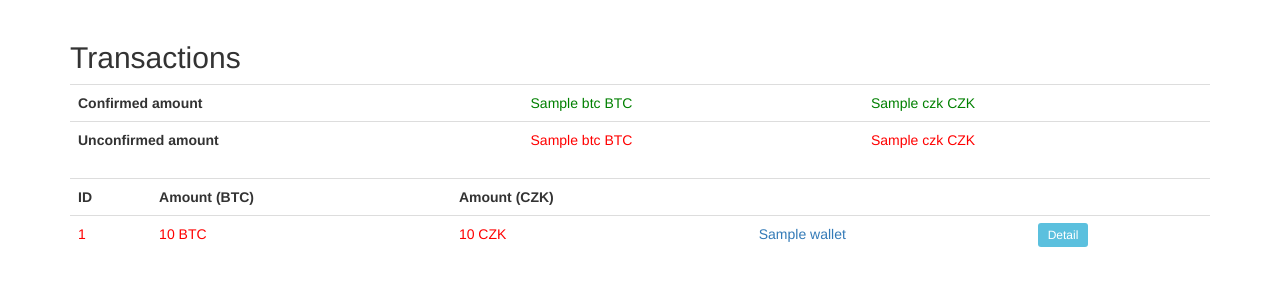
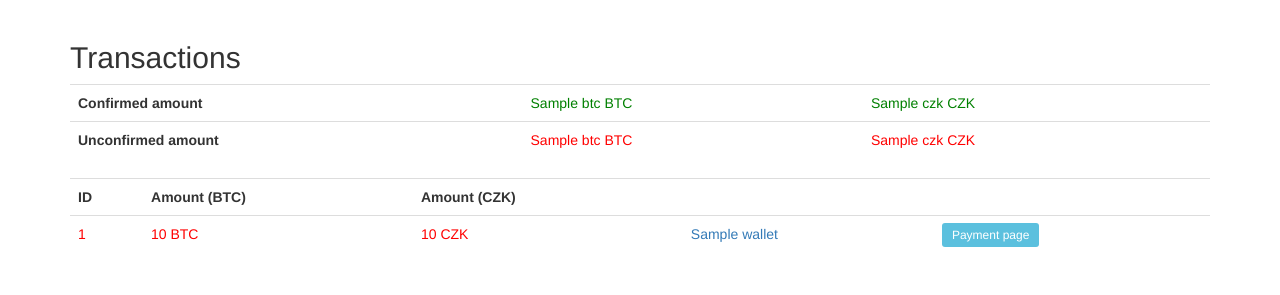
Before and after one commit to ondrejsika/mbp, a Django app: template profile/templates/profile/detail.html in a window 1280 px wide. Shown: the part 288-583 px from the top of the page. Run offline with Django 3.2, Linux system fonts and the light colour scheme; the template is opened without the code that fills it: most values are stand-ins (such as "Sample title", 1, 10 or a date in 2020); some libraries are stand-ins or nearby versions.

Commit message:
rename tr detail -> payment

```diff
--- a/profile/templates/profile/detail.html
+++ b/profile/templates/profile/detail.html
@@ -53,7 +53,7 @@
                         <td>{{ tr.amount_btc }} BTC</td>
                         <td>{{ tr.amount_czk }} CZK</td>
                         <td><a target="_blank" href="https://blockchain.info/address/{{ tr.wallet }}">{{ tr.wallet }}</a></td>
-                        <td><a target="_blank" href="{% url 'tr:detail' tr.token %}" class="btn-sm btn-info">Detail</a></td>
+                        <td><a target="_blank" href="{% url 'tr:payment' tr.token %}" class="btn-sm btn-info">Payment page</a></td>
                     </tr>
                 {% endfor %}
             </table>
--- a/transaction/models.py
+++ b/transaction/models.py
@@ -60,4 +60,4 @@ class Transaction(models.Model):
 
 
     def url(self):
-        return settings.ORIGIN + reverse('tr:detail', args=(self.token, ))
+        return settings.ORIGIN + reverse('tr:payment', args=(self.token, ))
--- a/transaction/urls.py
+++ b/transaction/urls.py
@@ -2,5 +2,5 @@ from django.conf.urls import patterns, include, url
 
 urlpatterns = patterns('transaction.views',
     url(r'^create/$', 'create_view', name='detail'),
-    url(r'^detail/(?P<token>[0-9a-zA-Z-]+)/$', 'detail_view', name='detail'),
+    url(r'^payment/(?P<token>[0-9a-zA-Z-]+)/$', 'payment_view', name='payment'),
 )
--- a/transaction/views.py
+++ b/transaction/views.py
@@ -39,9 +39,9 @@ def create_view(request):
     return HttpResponse(tr.url())
 
 
-def detail_view(request, token):
+def payment_view(request, token):
     tr = get_object_or_404(Transaction, token=token)
 
-    return render(request, 'transaction/detail.html', {
+    return render(request, 'transaction/payment.html', {
         'transaction': tr,
     })
```
Also changed, not shown: transaction/templates/transaction/payment.html (renamed from transaction/templates/transaction/detail.html).
